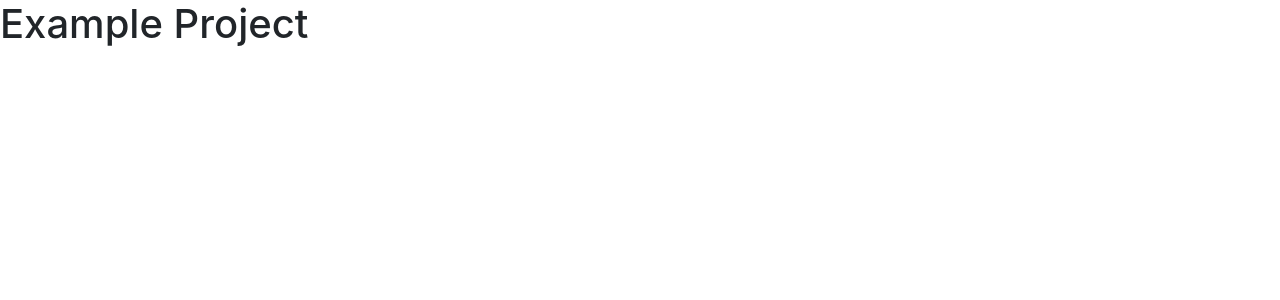
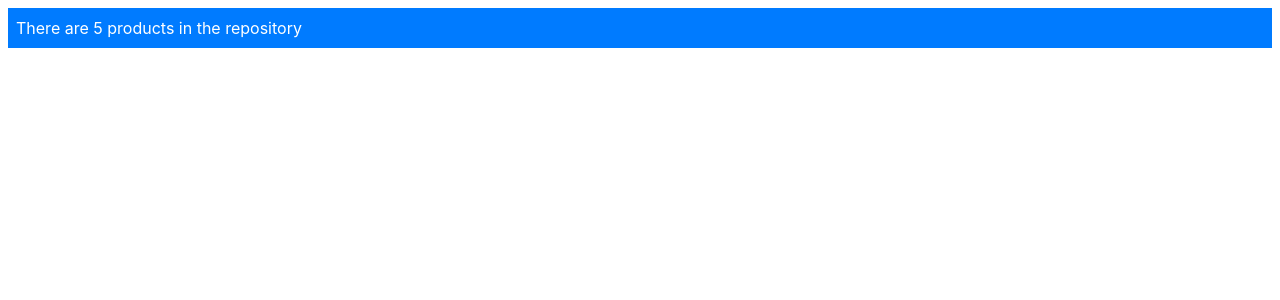
Before and after one commit to SuleimanHajizadeh/example, an Angular app: page / in a window 1280 px wide. Shown: the top 300 px of the page. Built offline with nearby package versions, Linux system fonts and the light colour scheme.

Commit message:
Adding Data Model (2)

```diff
--- a/src/app/app.component.html
+++ /dev/null
@@ -1 +0,0 @@
-<h1>Example Project</h1>
--- a/src/app/app.component.ts
+++ /dev/null
@@ -1,10 +0,0 @@
-import { Component } from '@angular/core';
-
-@Component({
-  selector: 'app-root',
-  templateUrl: './app.component.html',
-  styleUrls: ['./app.component.css']
-})
-export class AppComponent {
-  title = 'example';
-}
--- /dev/null
+++ b/src/app/product.component.html
@@ -0,0 +1,3 @@
+<div class="bg-primary text-white m-2 p-2">
+    There are {{ model.getProducts().length }} products in the repository
+</div>
--- /dev/null
+++ b/src/app/product.component.ts
@@ -0,0 +1,12 @@
+import { Component } from "@angular/core";
+import { ProductRepository } from "./repository.model";
+
+@Component({
+    selector: "app",
+    templateUrl: "product.component.html",
+    styleUrls: ["product.component.css"]
+})
+
+export class ProductComponent {
+    model: ProductRepository = new ProductRepository();
+}
--- a/src/index.html
+++ b/src/index.html
@@ -8,6 +8,6 @@
   <link rel="icon" type="image/x-icon" href="favicon.ico">
 </head>
 <body>
-  <app-root></app-root>
+  <app></app>
 </body>
 </html>
```
Also changed, not shown: src/app/app.module.ts (+3 -4 lines), src/app/app.component.css (deleted), src/app/product.component.css (added), 1 other file (tests, documents, lock files or other folders).
